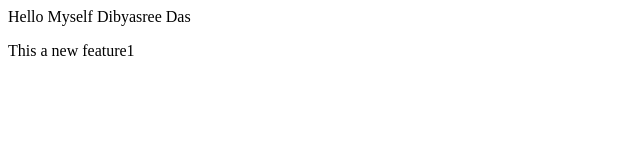
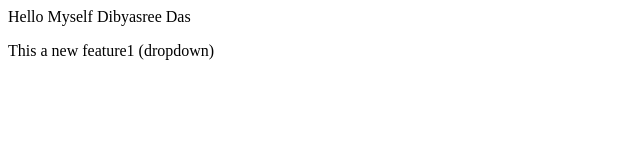
Before and after one commit to dibyasree02/localrepo, a plain HTML site: page index.html in a window 1280 px wide. Shown: the full height of the page, 0-640 px from the left. Drawn offline with Linux system fonts and the light colour scheme.

Commit message:
Add dropdown

```diff
--- a/index.html
+++ b/index.html
@@ -1,2 +1,2 @@
 <p>Hello Myself Dibyasree Das</p>
-<p>This a new feature1</p>
+<p>This a new feature1 (dropdown)</p>
```
